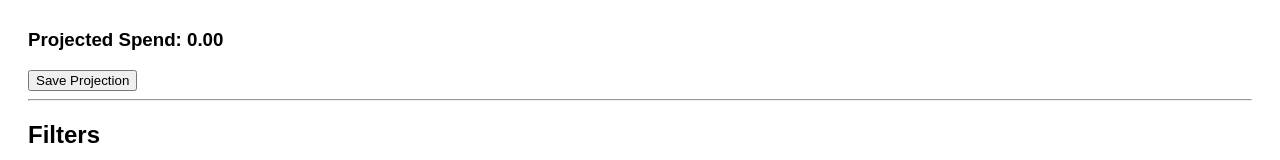
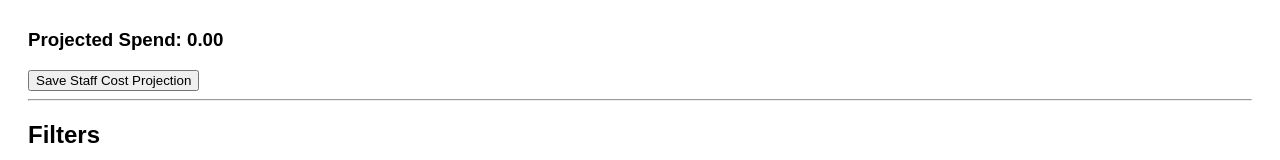
Before and after one commit to pinaki-GH/budget-tracker, a Next.js app: page /projections in a window 1280 px wide. Shown: the part 340-500 px from the top of the page. Built offline with nearby package versions, Linux system fonts and the light colour scheme.

Commit message:
Update page.js

```diff
--- a/app/projections/page.js
+++ b/app/projections/page.js
@@ -957,7 +957,7 @@ function convertToSEK(
       >
         {editingId
           ? 'Update Projection'
-          : 'Save Projection'}
+          : 'Save Staff Cost Projection'}
       </button>
 
       <hr />
```
